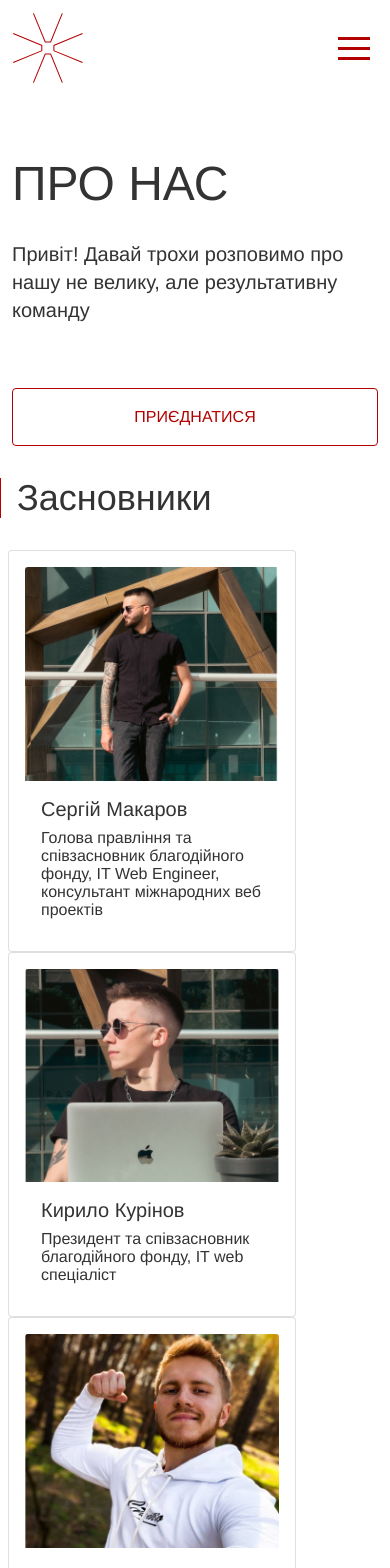
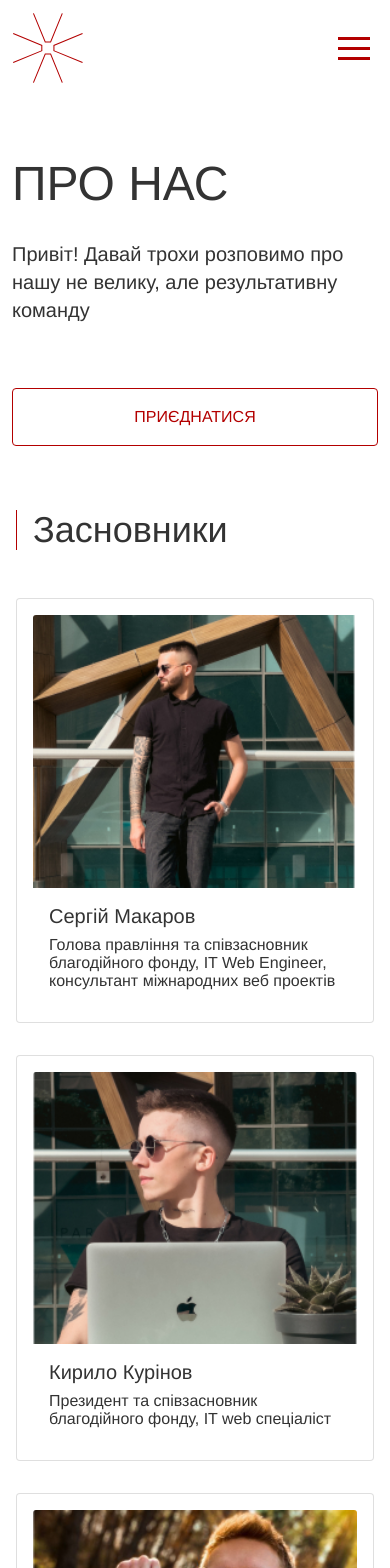
Before and after one commit to serzhmakarov/archangels-frontend, a React (Create React App) app: page /about in a window 390 px wide. Shown: the top 1568 px of the page. Built offline with nearby package versions, Linux system fonts and the light colour scheme.

Commit message:
mobile about page styles

```diff
--- a/src/assets/styles/about-page.scss
+++ b/src/assets/styles/about-page.scss
@@ -6,12 +6,25 @@
     width: inherit;
   }
 
+  .founders-block {
+    @media screen and (max-width: 991px) {
+      padding: 64px 16px 16px 16px;
+      .founder-card {
+        width: 100%;
+        margin: 16px 0;
+      }
+    }
+  }
+
   .founder-card {
     padding: 16px;
     margin: 0 8px;
+    width: 18rem;
+    z-index: -1;
 
     @media screen and (max-width: 991px) {
       width: 100%;
+      margin: 16px 0;
     }
   }
 
--- a/src/components/pages/about/card.jsx
+++ b/src/components/pages/about/card.jsx
@@ -3,7 +3,7 @@ import Card from 'react-bootstrap/Card';
 
 const FounderCard = ({ name, text, image }) => {
   return (
-    <Card style={{ width: '18rem' }} className="founder-card">
+    <Card className="founder-card">
       <Card.Img variant="top" src={image} />
       <Card.Body>
         <Card.Title>{name}</Card.Title>
```
